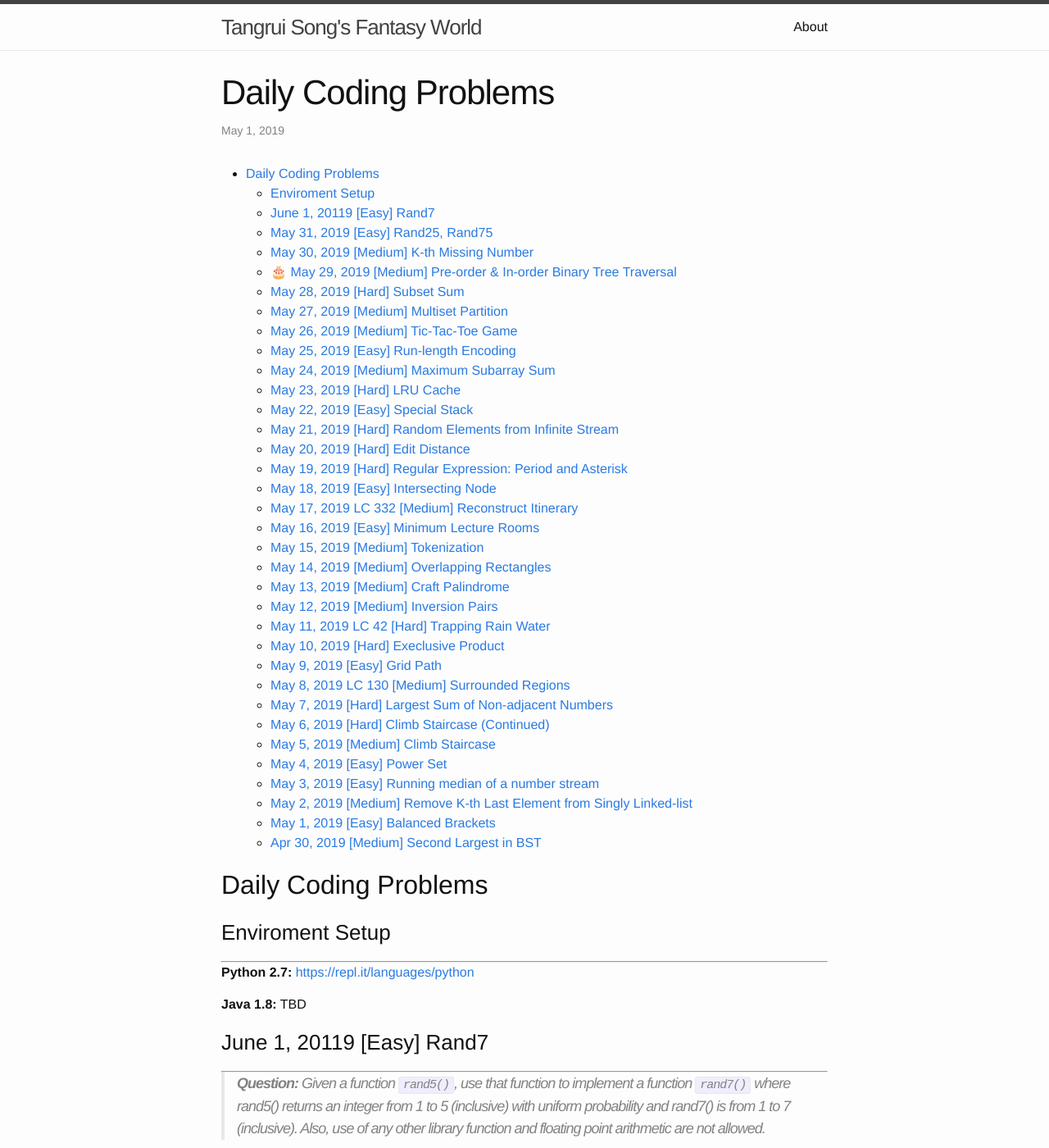
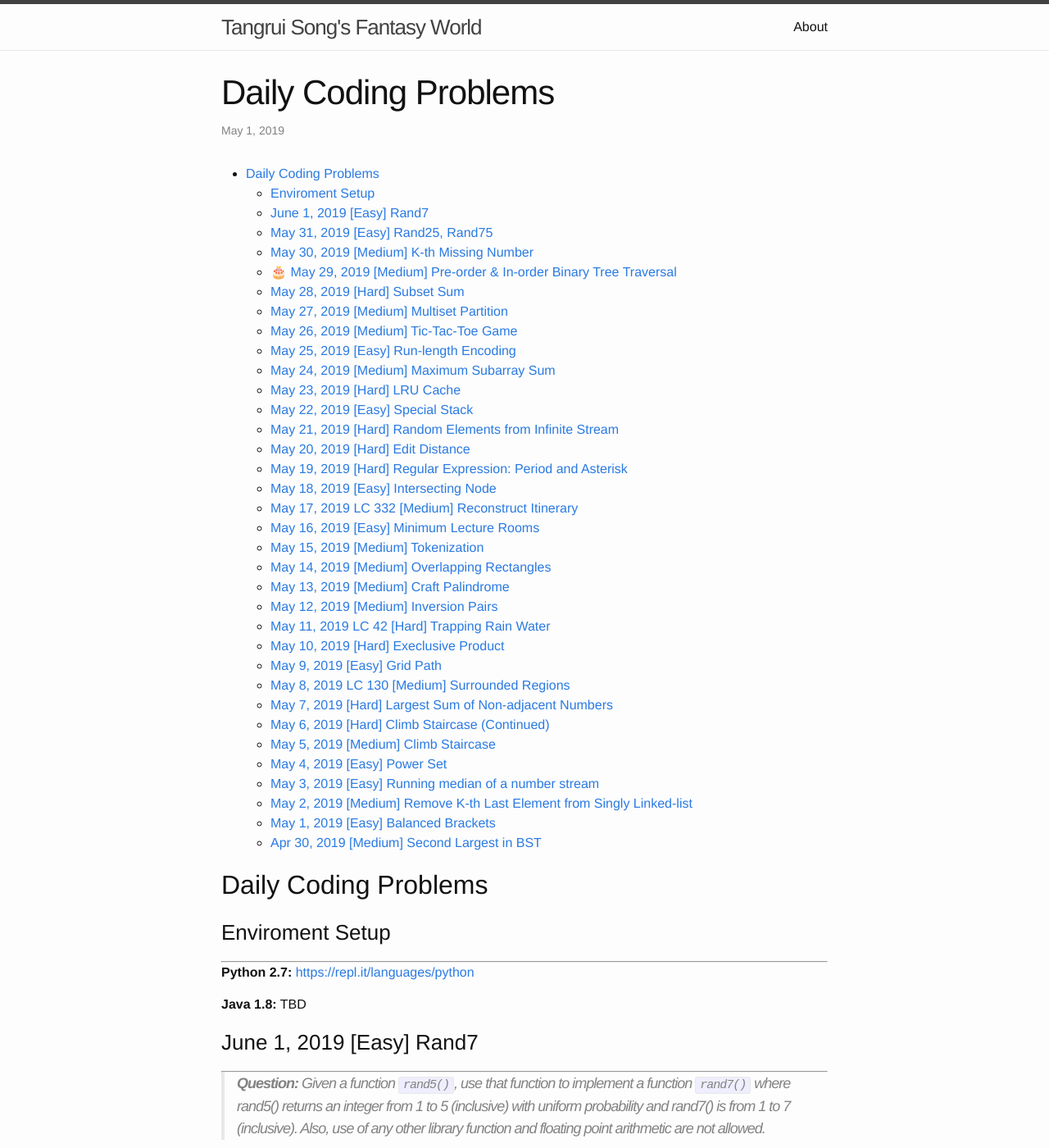
Before and after one commit to trsong/trsong.github.io, a Jekyll site: the page built from _posts/2019-04-30-DailyQuestions.md, in a window 1280 px wide and 1400 px high. Shown: the whole window at 82% size. Built offline with Jekyll 4.4.1, drawn with Linux system fonts in a browser that asks for light colours.

Commit message:
Fix a typo in the title

```diff
--- a/_posts/2019-04-30-DailyQuestions.md
+++ b/_posts/2019-04-30-DailyQuestions.md
@@ -135,7 +135,7 @@ The output can be any random permutation of the input such that all permutation
 > **Hint:** Given a function that generates perfectly random numbers between 1 and k (inclusive) where k is an input, write a function that shuffles the input array using only swaps.
 -->
 
-### June 1, 20119 \[Easy\] Rand7
+### June 1, 2019 \[Easy\] Rand7
 ---
 > **Question:** Given a function `rand5()`, use that function to implement a function `rand7()` where rand5() returns an integer from 1 to 5 (inclusive) with uniform probability and rand7() is from 1 to 7 (inclusive). Also, use of any other library function and floating point arithmetic are not allowed.
 
```
